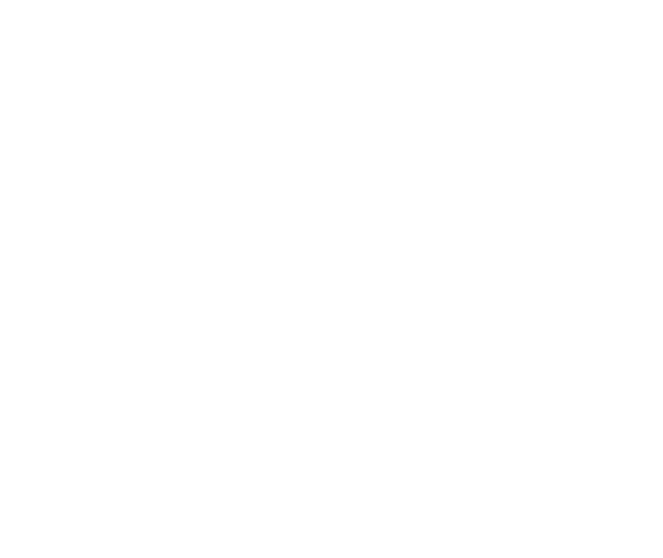
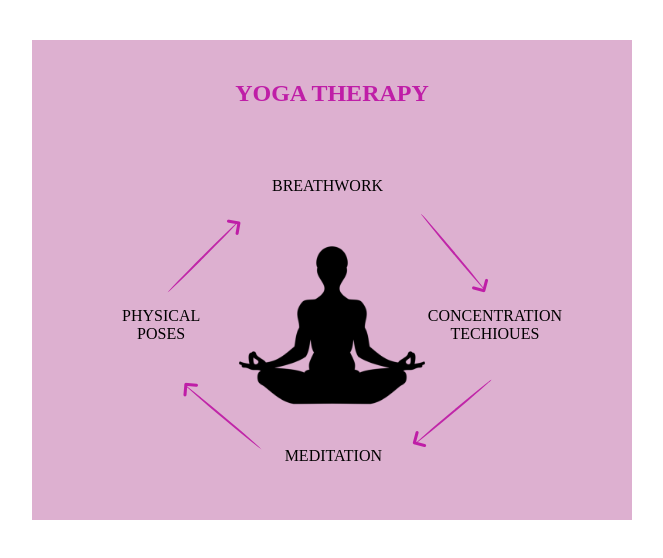
Before and after one commit to AbuRaihan1/yoga-page, a plain HTML site: page index.html in a window 1280 px wide. Shown: the whole page, without its empty margins (308-971 px from the left). Drawn offline with Linux system fonts and the light colour scheme.

Commit message:
almost done

```diff
--- a/index.html
+++ b/index.html
@@ -1,15 +1,50 @@
 <!DOCTYPE html>
 <html lang="en">
-<head>
-    <meta charset="UTF-8">
-    <meta http-equiv="X-UA-Compatible" content="IE=edge">
-    <meta name="viewport" content="width=device-width, initial-scale=1.0">
+  <head>
+    <meta charset="UTF-8" />
+    <meta http-equiv="X-UA-Compatible" content="IE=edge" />
+    <meta name="viewport" content="width=device-width, initial-scale=1.0" />
     <title>Document</title>
-    <link rel="stylesheet" href="style.css">
-</head>
-<body>
+    <link rel="stylesheet" href="style.css" />
+    <script
+      src="https://kit.fontawesome.com/5b6d9a3ce5.js"
+      crossorigin="anonymous"
+    ></script>
+  </head>
+  <body>
     <div class="container">
+      <h2 class="title">YOGA THERAPY</h2>
+      <div class="main-content">
+        <div class="arrow">
+          <div class="top-left-arrow">
+            <i class="fa-solid fa-angle-right top-left-angle"></i>
+          </div>
 
+          <div class="top-left-arrow top-right-arrow">
+            <i class="fa-solid fa-angle-right top-left-angle"></i>
+          </div>
+
+          <div class="top-left-arrow bottom-left-arrow">
+            <i class="fa-solid fa-angle-right top-left-angle"></i>
+          </div>
+          <div class="top-left-arrow bottom-right-arrow">
+            <i class="fa-solid fa-angle-right top-left-angle"></i>
+          </div>
+
+        </div>
+
+        <p class="breathwork">BREATHWORK</p>
+        <p class="physical-poses">
+          PHYSICAL <br />
+          POSES
+        </p>
+        <img src="yogamain.png" alt="" class="image" />
+        <p class="concentration-techniques">
+          CONCENTRATION <br />
+          TECHIOUES
+        </p>
+        <p class="meditation">MEDITATION</p>
+      </div>
     </div>
-</body>
+  </body>
 </html>
--- a/style.css
+++ b/style.css
@@ -0,0 +1,108 @@
+* {
+  margin: 0;
+  padding: 0;
+}
+.container {
+  background: #ddb0d0;
+  width: 600px;
+  height: 400px;
+  margin: 40px auto;
+  padding: 40px 0px;
+}
+.title {
+  color: #bf1ea7;
+  text-align: center;
+  font-weight: bolder;
+}
+
+/* .main-content {
+   display: flex;
+   justify-content: space-around;
+   align-items: center;
+
+} */
+
+.main-content {
+  position: relative;
+}
+
+/* arrow start  */
+
+.arrow {
+    position: relative;
+}
+.fa-angle-right {
+    color: #bf1ea7;
+}
+.top-left-arrow {
+    height: 100px;
+    width: 2px;
+    background-color: #C026A8;
+    position: absolute;
+    top: 100px;
+    left: 170px;
+    transform: rotate(45deg);
+    border-radius: 50%;
+}
+
+.top-left-angle {
+    transform: rotate(-80deg);
+    position: absolute;
+    margin-top: -7px;
+    margin-left: -6px;
+    font-size: 24px;
+
+}
+
+.top-right-arrow {
+    left: 420px;
+    top: 95px;
+    transform: rotate(140deg);
+}
+
+.bottom-left-arrow {
+    left: 190px;
+    top: 260px;
+    transform: rotate(-50deg);
+}
+
+.bottom-right-arrow {
+    left: 420px;
+    top: 255px;
+    transform: rotate(-130deg);
+}
+
+/* arrow end  */
+.breathwork {
+  position: absolute;
+  top: 70px;
+  left: 240px;
+  text-align: center;
+}
+.physical-poses {
+  position: absolute;
+  top: 200px;
+  left: 90px;
+  text-align: center;
+}
+
+.concentration-techniques {
+  position: absolute;
+  top: 200px;
+  right: 70px;
+  text-align: center;
+}
+
+.meditation {
+  position: absolute;
+  top: 340px;
+  right: 250px;
+  text-align: center;
+}
+
+.image {
+  width: 200px;
+  position: absolute;
+  top: 130px;
+  left: 200px;
+}
```
Also changed, not shown: arrow.png (added), yogamain.png (added).
